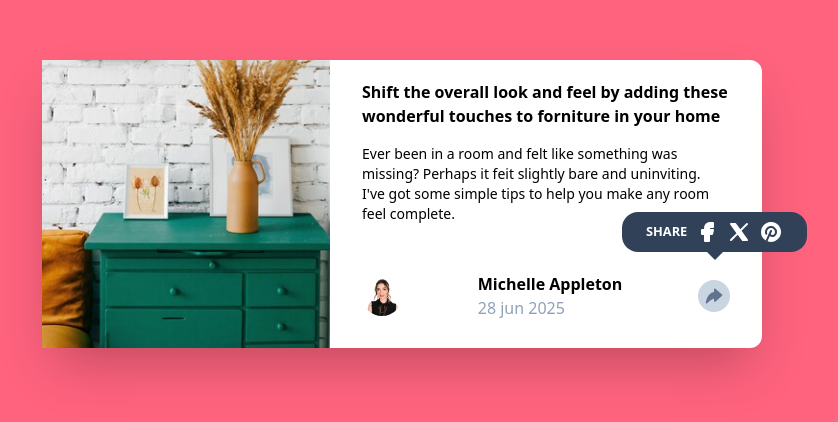
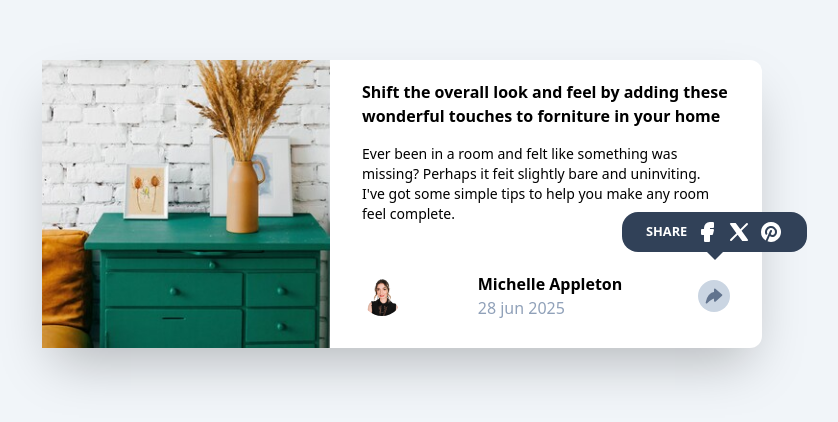
Before and after one commit to KevinRivera1/Article-Preview, a React (Vite) app: page / in a window 1280 px wide. Shown: the part 196-618 px from the top of the page, without its empty margins (238-1076 px from the left). Built offline with nearby package versions, Linux system fonts and the light colour scheme.

Commit message:
[STYLE](ArticleContainer): improve style background

```diff
--- a/src/features/article/containers/ArticleContainer.tsx
+++ b/src/features/article/containers/ArticleContainer.tsx
@@ -2,7 +2,7 @@ import { CardPreview } from '../components/CardPreview';
 
 export const ArticleContainer = () => {
 	return (
-		<main className="mx-auto container grid place-content-center h-screen bg-rose-400">
+		<main className="mx-auto container grid place-content-center h-screen bg-slate-100">
 			<CardPreview />
 		</main>
 	);
```
